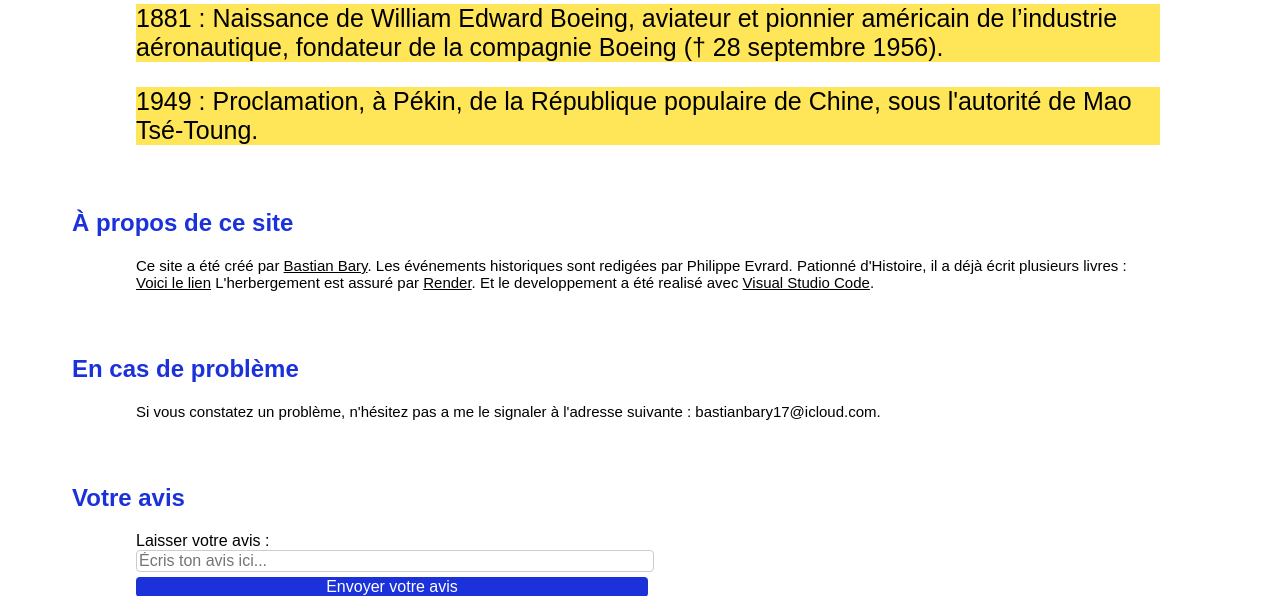
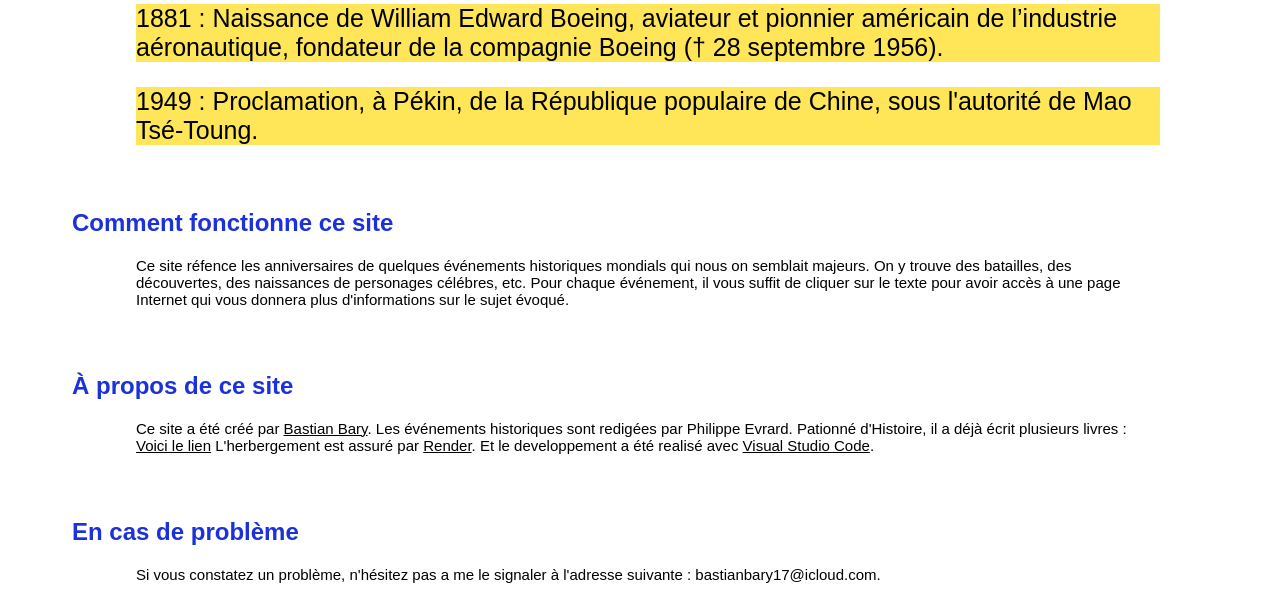
Before and after one commit to babadu17/evenement-du-jour, a Flask app: page / in a window 1280 px wide. Shown: the part 312-908 px from the top of the page. Run offline with Flask 3, Linux system fonts and the light colour scheme.

Commit message:
Update index.html

```diff
--- a/templates/index.html
+++ b/templates/index.html
@@ -25,6 +25,12 @@
             </div>
         {% endif %}
 
+        <h2>Comment fonctionne ce site</h2>
+        <p class="text">
+            Ce site réfence les anniversaires de quelques événements historiques mondials qui nous on semblait majeurs.
+            On y trouve des batailles, des découvertes, des naissances de personages célébres, etc.
+            Pour chaque événement, il vous suffit de cliquer sur le texte pour avoir accès à une page Internet qui vous donnera plus d'informations sur le sujet évoqué.
+        </p>
         <h2>À propos de ce site</h2>
         <p class="text">
             Ce site a été créé par <a href="https://mes-site.onrender.com" target="_blank">Bastian Bary</a>.
```
